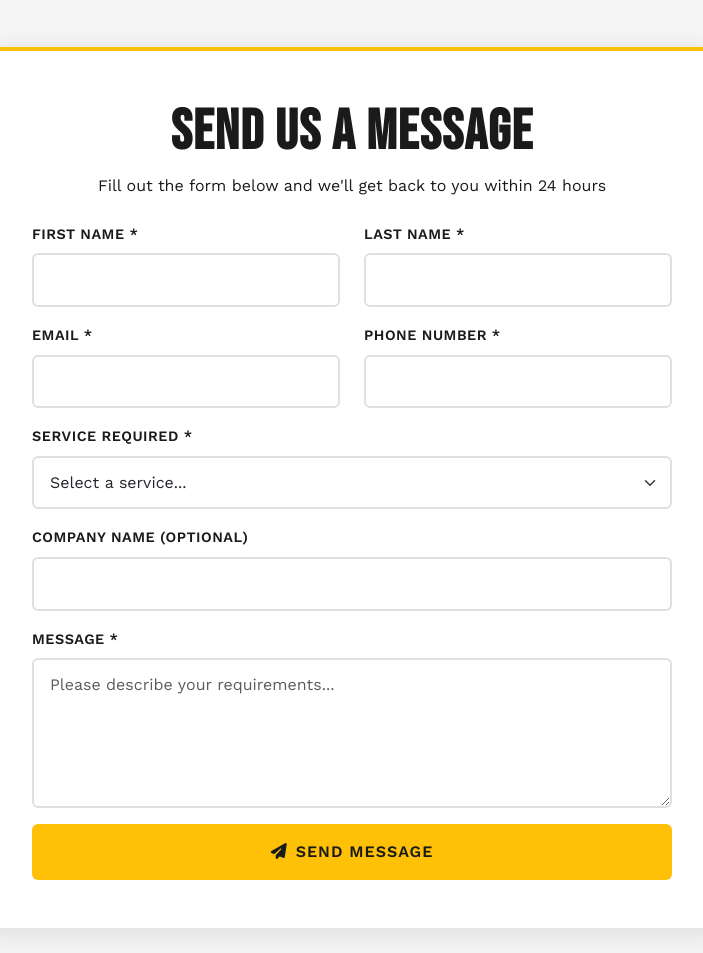
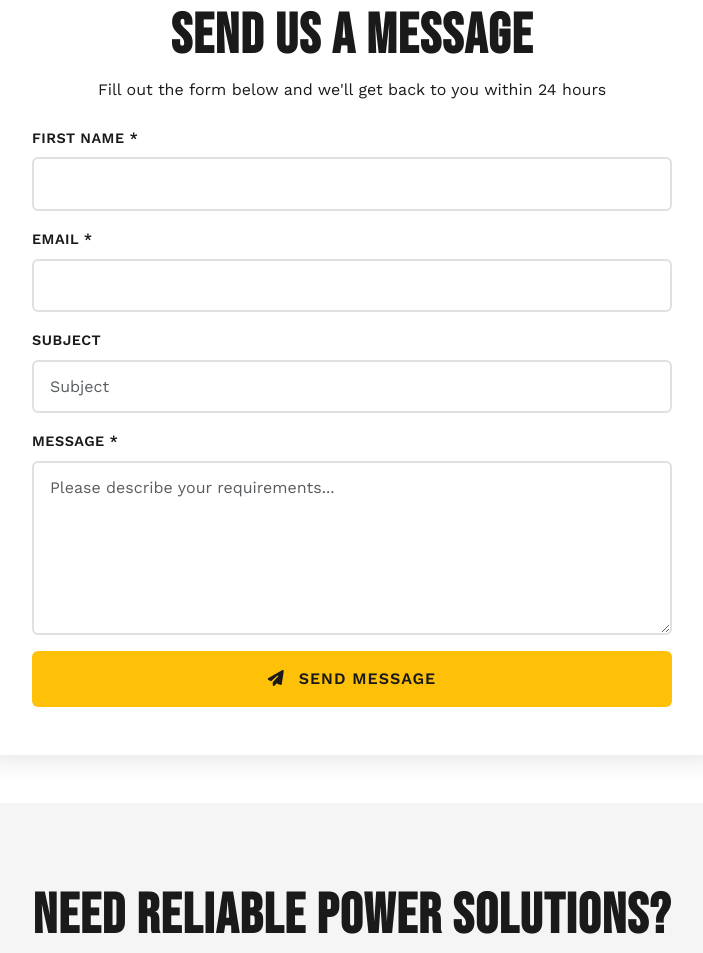
Before and after one commit to sreeharidevp-ops/sreeharidevp.github.io, a plain HTML site: page najma/contact.html in a window 1280 px wide. Shown: the part 997-1950 px from the top of the page, without its empty margins (288-991 px from the left). Drawn offline with nearby package versions, Linux system fonts and the light colour scheme.

Commit message:
Add files via upload
Contact Us page

```diff
--- a/najma/contact.html
+++ b/najma/contact.html
@@ -125,7 +125,7 @@
     </section>
 
     <!-- Contact Form -->
-    <section class="contact-form-section">
+    <section class="map-section mb-5">
         <div class="container">
             <div class="row justify-content-center">
                 <div class="col-lg-8">
@@ -134,51 +134,28 @@
                             <h2 class="section-title">SEND US A MESSAGE</h2>
                             <p class="text-gray">Fill out the form below and we'll get back to you within 24 hours</p>
                         </div>
-                        <form id="contactForm">
+                        <form id="contactForm" action="https://formspree.io/f/mzbwbnwa" method="POST" />
                             <div class="row">
-                                <div class="col-md-6 mb-3">
+                                <div class="col-md-12 mb-3">
                                     <label for="firstName" class="form-label">First Name *</label>
                                     <input type="text" class="form-control" id="firstName" name="firstName" required>
                                 </div>
-                                <div class="col-md-6 mb-3">
-                                    <label for="lastName" class="form-label">Last Name *</label>
-                                    <input type="text" class="form-control" id="lastName" name="lastName" required>
-                                </div>
                             </div>
                             <div class="row">
-                                <div class="col-md-6 mb-3">
+                                <div class="col-md-12 mb-3">
                                     <label for="email" class="form-label">Email *</label>
                                     <input type="email" class="form-control" id="email" name="email" required>
                                 </div>
-                                <div class="col-md-6 mb-3">
-                                    <label for="phone" class="form-label">Phone Number *</label>
-                                    <input type="tel" class="form-control" id="phone" name="phone" required>
-                                </div>
                             </div>
                             <div class="mb-3">
-                                <label for="serviceType" class="form-label">Service Required *</label>
-                                <select class="form-select" id="serviceType" name="serviceType" required>
-                                    <option value="">Select a service...</option>
-                                    <option value="generator-sales">Generator Sales</option>
-                                    <option value="generator-rental">Generator Rental</option>
-                                    <option value="service-maintenance">Service & Maintenance</option>
-                                    <option value="repair-support">Repair & Technical Support</option>
-                                    <option value="emergency">Emergency Support</option>
-                                    <option value="contracting">Contracting Services</option>
-                                    <option value="other">Other</option>
-                                </select>
-                            </div>
-                            <div class="mb-3">
-                                <label for="company" class="form-label">Company Name (Optional)</label>
-                                <input type="text" class="form-control" id="company" name="company">
+                                <label for="company" class="form-label">Subject</label>
+								<input type="text" class="form-control" name="subject" id="subject" placeholder="Subject" required>
                             </div>
                             <div class="mb-3">
                                 <label for="message" class="form-label">Message *</label>
-                                <textarea class="form-control" id="message" name="message" rows="5" required placeholder="Please describe your requirements..."></textarea>
+								<textarea type="text" class="form-control" name="message" placeholder="Please describe your requirements..." rows="6" required></textarea>
                             </div>
-                            <button type="submit" class="btn btn-submit">
-                                <i class="fas fa-paper-plane me-2"></i>SEND MESSAGE
-                            </button>
+							<button type="submit" class="download btn btn-submit" name="submit"><i class="fas fa-paper-plane me-2"></i> SEND MESSAGE</button>
                         </form>
                     </div>
                 </div>
@@ -186,7 +163,7 @@
         </div>
     </section>
 
-    <!-- Map Section -->
+    <!-- Map Section
     <section class="map-section">
         <div class="map-container">
             <div class="map-placeholder">
@@ -196,7 +173,7 @@
             </div>
         </div>
     </section>
-
+	-->
     <!-- CTA Section -->
     <section class="cta-contact-section">
         <div class="container">
```
